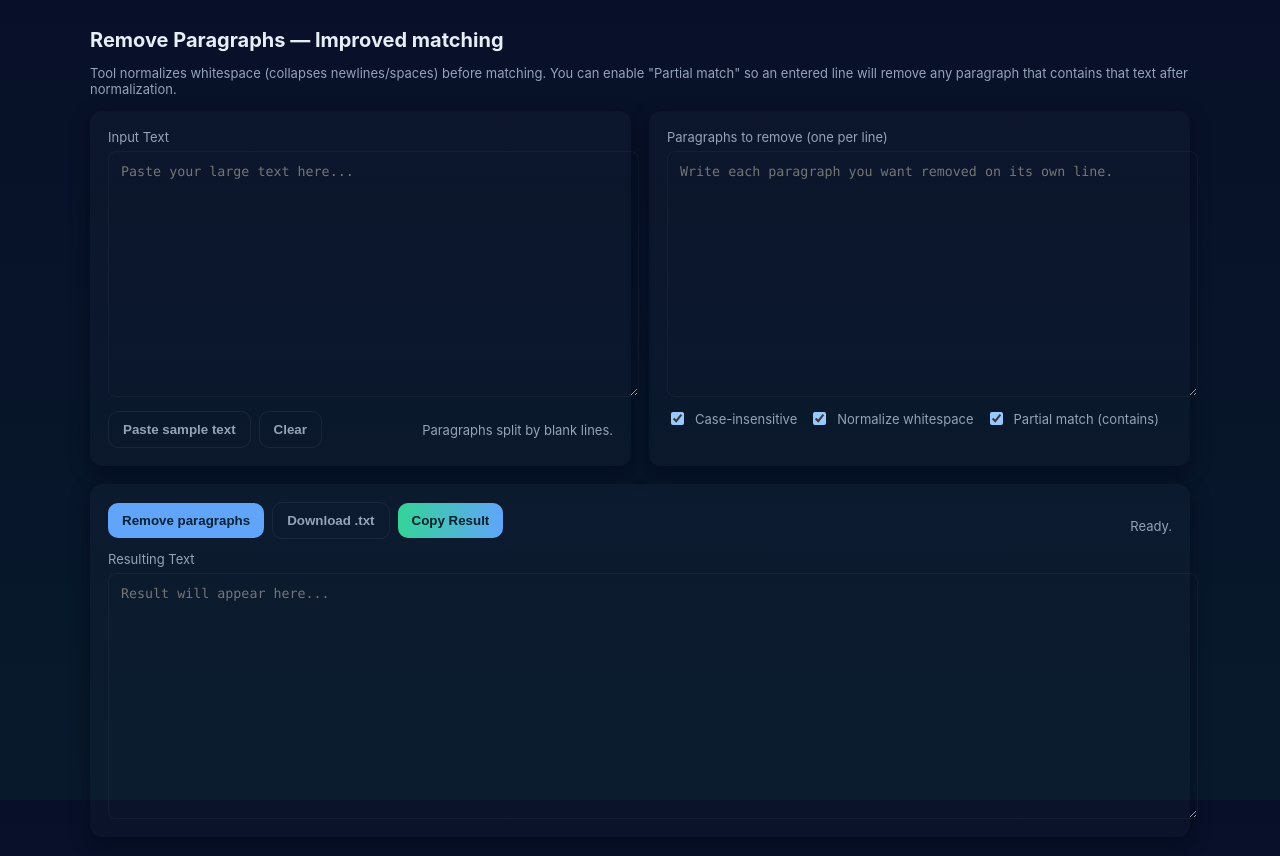
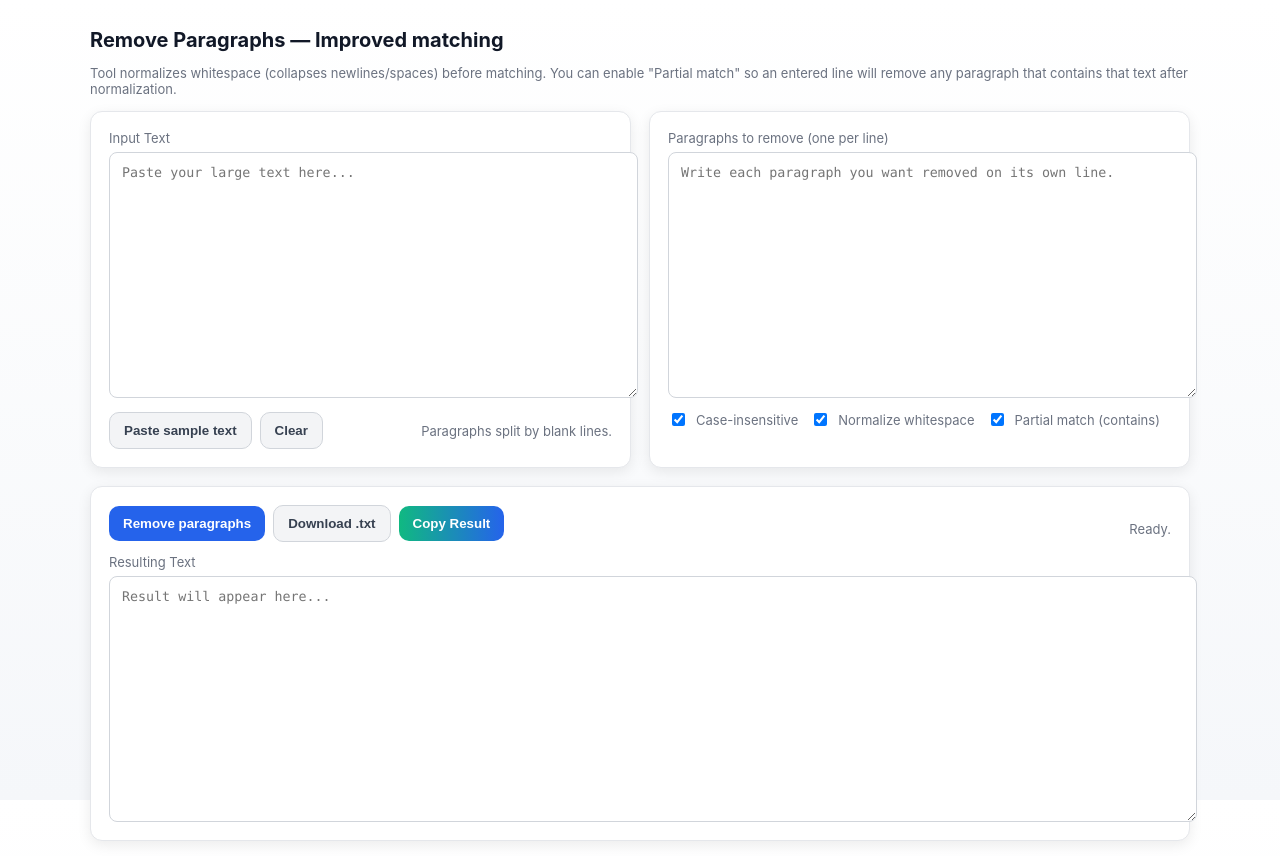
Before and after one commit to rajat12826/coursera_paste, a plain HTML site: page index.html in a window 1280 px wide. Drawn offline with Linux system fonts and the light colour scheme.

Commit message:
Update index.html

```diff
--- a/index.html
+++ b/index.html
@@ -4,26 +4,131 @@
   <meta charset="utf-8" />
   <meta name="viewport" content="width=device-width,initial-scale=1" />
   <title>Remove Paragraphs — Tool (Improved Matching)</title>
-  <style>
-    :root{--bg:#0f1724; --card:#0b1220; --muted:#94a3b8; --accent:#60a5fa;color-scheme: dark;}
-    html,body{height:100%;margin:0;font-family:Inter,ui-sans-serif,system-ui,-apple-system,Segoe UI,Roboto,"Helvetica Neue",Arial;}
-    body{background:linear-gradient(180deg,#071028 0%, #071a2b 100%); padding:28px; color:#e6eef8;}
-    .wrap{max-width:1100px;margin:0 auto;display:grid;grid-template-columns:1fr 1fr;gap:18px;}
-    .card{background:linear-gradient(180deg, rgba(255,255,255,0.02), rgba(255,255,255,0.01)); padding:18px;border-radius:12px;box-shadow:0 6px 18px rgba(2,6,23,0.6);min-height:220px;}
-    h1{font-size:20px;margin:0 0 10px 0}
-    label{display:block;font-size:13px;color:var(--muted);margin-bottom:6px}
-    textarea{width:100%;min-height:220px;background:transparent;border:1px solid rgba(255,255,255,0.04);padding:12px;border-radius:8px;color:inherit;resize:vertical;font-family:ui-monospace, SFMono-Regular, Menlo, Monaco, "Courier New", monospace;}
-    .controls{display:flex;gap:8px;align-items:center;margin-top:10px;flex-wrap:wrap}
-    button{background:var(--accent);border:none;padding:10px 14px;border-radius:10px;color:#042233;font-weight:600;cursor:pointer}
-    button.ghost{background:transparent;border:1px solid rgba(255,255,255,0.06);color:var(--muted)}
-    .small{font-size:13px;color:var(--muted)}
-    .full-width{grid-column:1 / -1}
-    .stats{margin-top:10px;font-size:13px;color:var(--muted)}
-    .row{display:flex;gap:8px}
-    .copy-btn{background:linear-gradient(90deg,#34d399,#60a5fa);color:#002029}
-    @media (max-width:900px){.wrap{grid-template-columns:1fr;}}
-    .options{display:flex;gap:12px;align-items:center;flex-wrap:wrap;margin-top:8px}
-  </style>
+ <style>
+  :root{
+    --bg:#ffffff;
+    --card:#f9fafb;
+    --muted:#6b7280;
+    --accent:#2563eb;
+    color-scheme: light;
+  }
+
+  html,body{
+    height:100%;
+    margin:0;
+    font-family:Inter,ui-sans-serif,system-ui,-apple-system,Segoe UI,Roboto,"Helvetica Neue",Arial;
+  }
+
+  body{
+    background:linear-gradient(180deg,#ffffff 0%, #f5f7fa 100%);
+    padding:28px;
+    color:#111827;
+  }
+
+  .wrap{
+    max-width:1100px;
+    margin:0 auto;
+    display:grid;
+    grid-template-columns:1fr 1fr;
+    gap:18px;
+  }
+
+  .card{
+    background:#ffffff;
+    padding:18px;
+    border-radius:12px;
+    box-shadow:0 4px 14px rgba(0,0,0,0.08);
+    min-height:220px;
+    border:1px solid #e5e7eb;
+  }
+
+  h1{
+    font-size:20px;
+    margin:0 0 10px 0;
+    color:#111827;
+  }
+
+  label{
+    display:block;
+    font-size:13px;
+    color:var(--muted);
+    margin-bottom:6px;
+  }
+
+  textarea{
+    width:100%;
+    min-height:220px;
+    background:#ffffff;
+    border:1px solid #d1d5db;
+    padding:12px;
+    border-radius:8px;
+    color:#111827;
+    resize:vertical;
+    font-family:ui-monospace, SFMono-Regular, Menlo, Monaco, "Courier New", monospace;
+  }
+
+  .controls{
+    display:flex;
+    gap:8px;
+    align-items:center;
+    margin-top:10px;
+    flex-wrap:wrap;
+  }
+
+  button{
+    background:var(--accent);
+    border:none;
+    padding:10px 14px;
+    border-radius:10px;
+    color:white;
+    font-weight:600;
+    cursor:pointer;
+  }
+
+  button.ghost{
+    background:#f3f4f6;
+    border:1px solid #d1d5db;
+    color:#374151;
+  }
+
+  .small{
+    font-size:13px;
+    color:var(--muted);
+  }
+
+  .full-width{
+    grid-column:1 / -1;
+  }
+
+  .stats{
+    margin-top:10px;
+    font-size:13px;
+    color:var(--muted);
+  }
+
+  .row{
+    display:flex;
+    gap:8px;
+  }
+
+  .copy-btn{
+    background:linear-gradient(90deg,#10b981,#2563eb);
+    color:white;
+  }
+
+  @media (max-width:900px){
+    .wrap{grid-template-columns:1fr;}
+  }
+
+  .options{
+    display:flex;
+    gap:12px;
+    align-items:center;
+    flex-wrap:wrap;
+    margin-top:8px;
+  }
+</style>
+
 </head>
 <body>
   <div style="max-width:1100px;margin:0 auto;">
```
